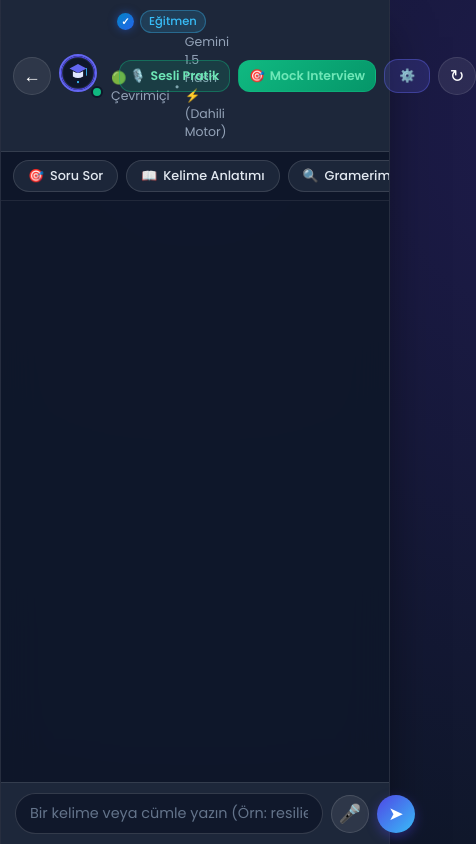
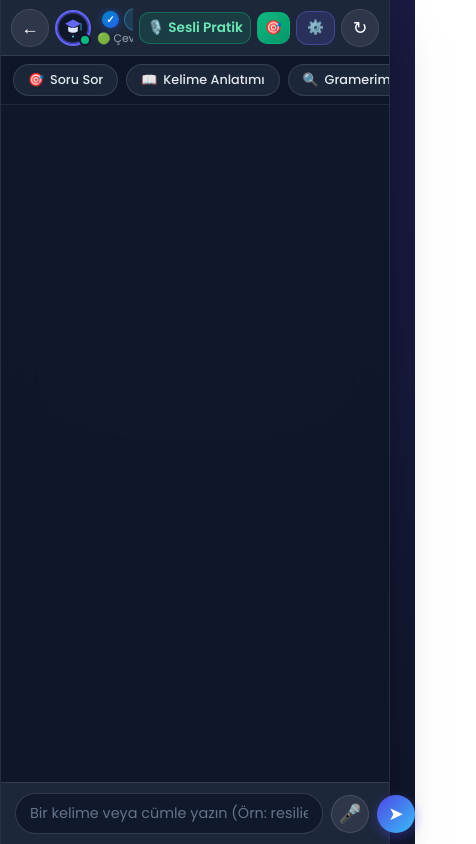
Before and after one commit to Mhytafaburukk/mysiteproject-v2, a website: page public/Message.html in a window 390 px wide. Shown: the whole page, 476 px wide, since content can reach past the window. Drawn offline with Linux system fonts and the light colour scheme; no server answers.

Commit message:
feat: enhance chat interface with improved layout and responsiveness

```diff
--- a/public/Message.html
+++ b/public/Message.html
@@ -66,11 +66,13 @@
         .chat-header {
             background: rgba(30, 41, 59, 0.95);
             border-bottom: 1px solid rgba(255, 255, 255, 0.1);
-            padding: 12px 16px;
+            padding: 10px 12px;
             display: flex;
             align-items: center;
-            gap: 12px;
+            gap: 8px;
             z-index: 10;
+            flex-wrap: nowrap;
+            overflow: hidden;
         }
 
         .btn-icon {
@@ -124,21 +126,24 @@
         .user-meta {
             flex: 1;
             min-width: 0;
+            overflow: hidden;
         }
 
         .user-title-row {
             display: flex;
             align-items: center;
-            gap: 6px;
+            gap: 5px;
+            flex-wrap: nowrap;
         }
 
         .user-name {
-            font-size: 1rem;
+            font-size: 0.95rem;
             font-weight: 600;
             color: #ffffff;
             white-space: nowrap;
             overflow: hidden;
             text-overflow: ellipsis;
+            max-width: 100px;
         }
 
         .badge-verified {
@@ -167,20 +172,23 @@
         }
 
         .user-status {
-            font-size: 0.78rem;
+            font-size: 0.72rem;
             color: #94a3b8;
             display: flex;
             align-items: center;
-            gap: 5px;
+            gap: 4px;
+            white-space: nowrap;
+            overflow: hidden;
+            text-overflow: ellipsis;
         }
 
         .config-btn {
             background: rgba(99, 102, 241, 0.18);
             border: 1px solid rgba(99, 102, 241, 0.4);
             color: #e0e7ff;
-            padding: 7px 14px;
-            border-radius: 14px;
-            font-size: 0.8rem;
+            padding: 7px 12px;
+            border-radius: 12px;
+            font-size: 0.85rem;
             font-weight: 600;
             cursor: pointer;
             display: flex;
@@ -188,6 +196,7 @@
             gap: 6px;
             transition: all 0.2s;
             white-space: nowrap;
+            flex-shrink: 0;
         }
 
         .config-btn:hover {
@@ -381,16 +390,17 @@
             background: rgba(16, 185, 129, 0.15);
             border: 1px solid rgba(16, 185, 129, 0.4);
             color: #6ee7b7;
-            padding: 6px 10px;
-            border-radius: 12px;
-            font-size: 0.78rem;
+            padding: 5px 9px;
+            border-radius: 10px;
+            font-size: 0.75rem;
             font-weight: 600;
             cursor: pointer;
             display: flex;
             align-items: center;
-            gap: 5px;
+            gap: 4px;
             transition: all 0.2s;
             white-space: nowrap;
+            flex-shrink: 0;
         }
         .practica-btn.active {
             background: #10b981;
@@ -574,10 +584,15 @@
 
         /* MOBİL UYUM */
         @media (max-width: 600px) {
-            .chat-header { padding: 10px 12px; gap: 8px; }
-            .header-avatar { width: 38px; height: 38px; }
-            .user-name { font-size: 0.92rem; }
-            .config-btn span.full-text { display: none; }
+            .chat-header { padding: 8px 10px; gap: 6px; }
+            .avatar-wrap { width: 36px; height: 36px; }
+            .header-avatar { width: 36px; height: 36px; }
+            .user-name { font-size: 0.85rem; max-width: 70px; }
+            .badge-mentor { display: none; }
+            .user-status { font-size: 0.68rem; }
+            .practica-btn .full-text { display: none; }
+            .practica-btn { padding: 5px 7px; font-size: 0.85rem; }
+            .config-btn { padding: 6px 10px; font-size: 0.85rem; }
             .message-bubble { font-size: 0.88rem; padding: 10px 14px; }
             .input-box { font-size: 0.9rem; padding: 9px 14px; }
             .btn-action { width: 38px; height: 38px; }
```
Also changed, not shown: ai_service.js (+72 -22 lines), 1 other file.
